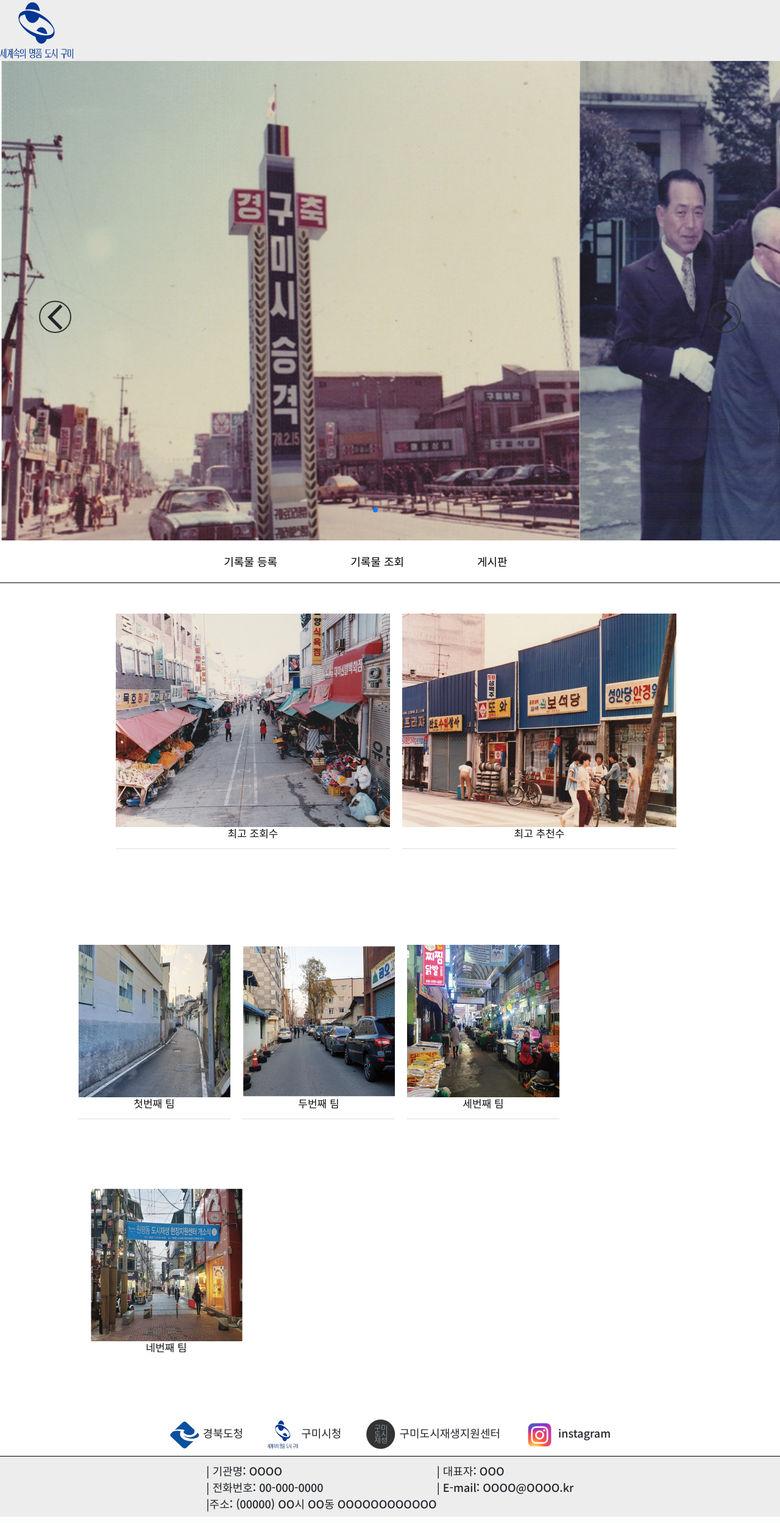
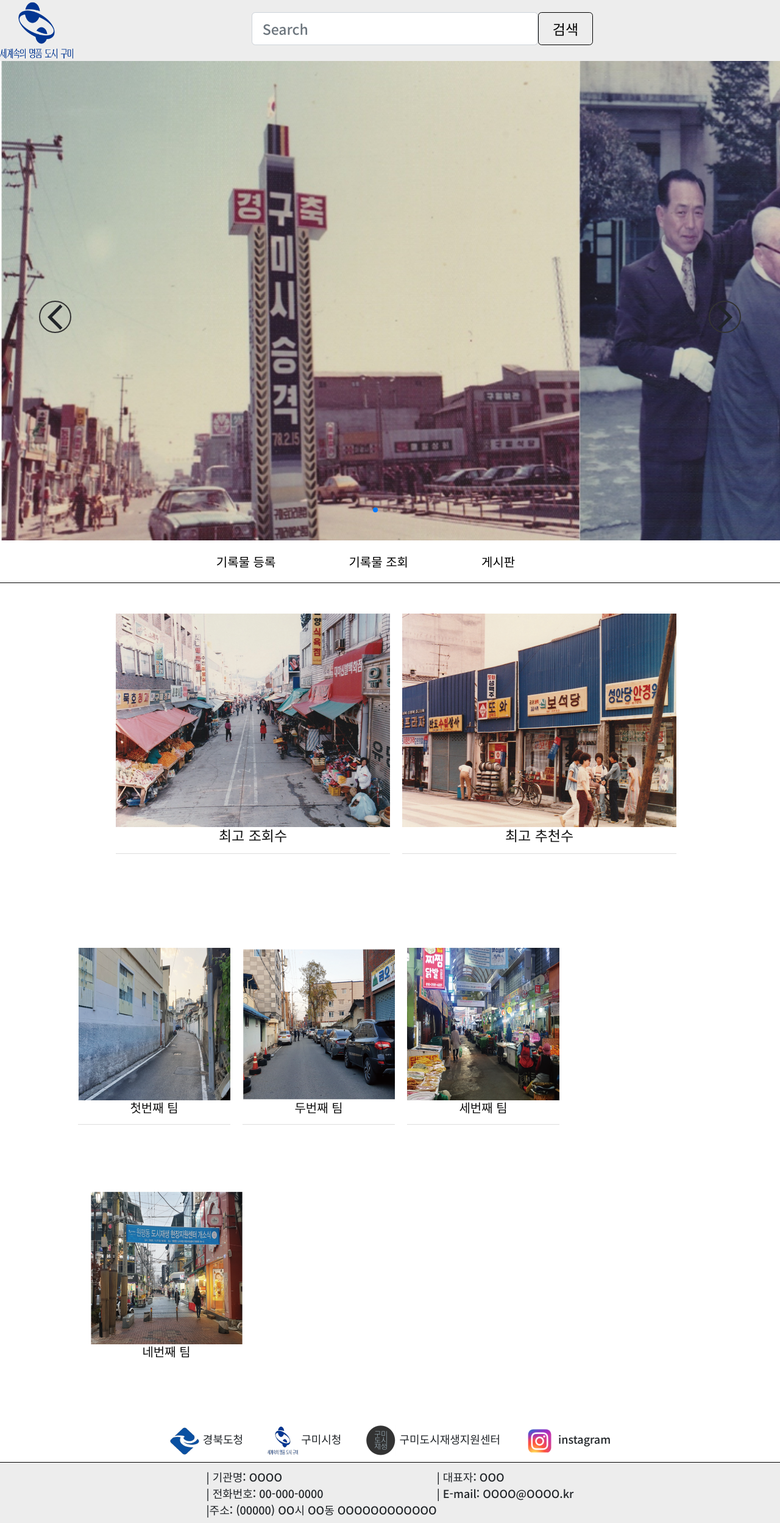
Before and after one commit to ykj33/WAP, a PHP site: page /wap/ in a window 1280 px wide; the page is wider, and only the part inside the window is pictured. Shown: that part at 61% size. Run offline with PHP 8.4, Linux system fonts and the light colour scheme.

Commit message:
검색버튼 추가

```diff
--- a/css/main.css
+++ b/css/main.css
@@ -1,5 +1,5 @@
 html {
-    font-size: 18px;
+    font-size: 23px;
 }
 
 .inner {
@@ -43,6 +43,18 @@ html {
     height: 100px;
     width: auto;
     background-color: #EDEDED;
+}
+
+.container-fluid .d-flex {
+    width: 600px;
+    padding: 20px;
+    margin: auto;
+}
+
+.container-fluid .btn-outline-success {
+    width: 100px;
+    color: black;
+    border-color: black;
 }
 
 .logo-line .logo {
@@ -131,6 +143,7 @@ html {
 }
 
 .menu-group .menu {
+    font-size: 20px;
     margin: 0px 100px 0px 20px;
 }
 
@@ -193,14 +206,14 @@ html {
 }
 
 .box1 h2 {
-    font-size: 17px;
+    font-size: 23px;
     color: #111;
     border-bottom: 1px solid #ddd;
     padding-bottom: 15px;
 }
 
 .box2 h3 {
-    font-size: 17px;
+    font-size: 20px;
     color: #111;
     border-bottom: 1px solid #ddd;
     padding-bottom: 15px;
--- a/index.html
+++ b/index.html
@@ -57,7 +57,14 @@
                     </a>
                 </div>
             </div>
+            <div class="container-fluid">
+                <form class="d-flex">
+                    <input class="form-control me-2" type="search" placeholder="Search" aria-label="Search">
+                    <button class="btn btn-outline-success" type="submit">검색</button>
+                </form>
+            </div>
         </div>
+
         <!-- banner 부분-->
         <div class="banner">
             <div class="swiper-container">
@@ -177,7 +184,8 @@
                 <span>구미도시재생지원센터</span>
             </div>
             <div class="footer-logo">
-                <a href="https://www.instagram.com/gumi_urc/"><img src="image/instagram.png" alt="구미시 원평동 현장지원센터 SNS 로고"></a>
+                <a href="https://www.instagram.com/gumi_urc/"><img src="image/instagram.png"
+                        alt="구미시 원평동 현장지원센터 SNS 로고"></a>
                 <span>instagram</span>
             </div>
         </div>
```
